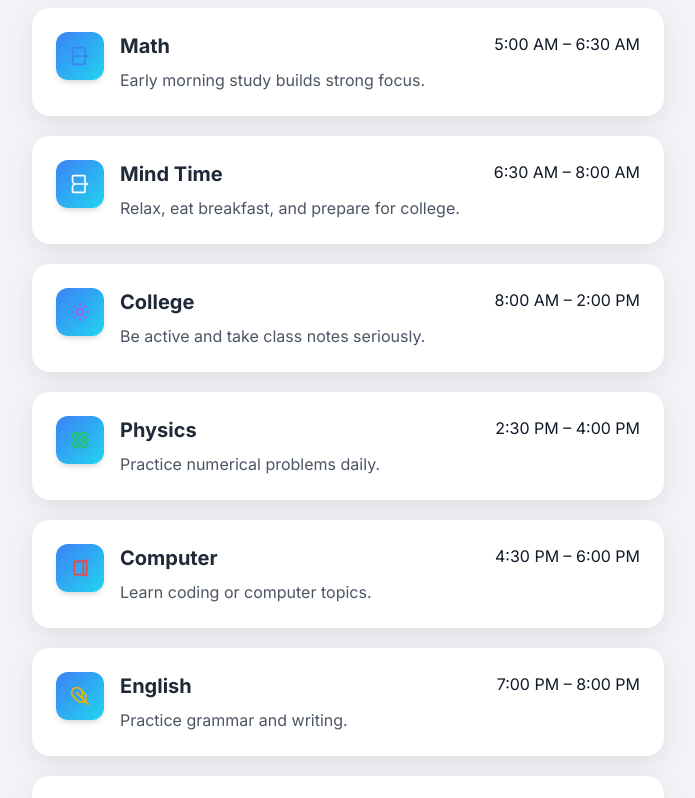
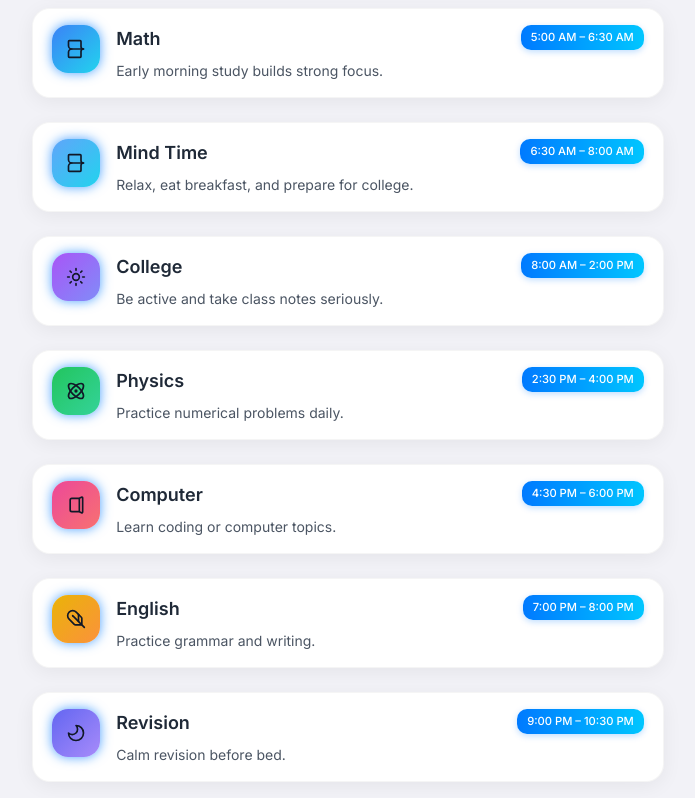
Before and after one commit to tech242242/dailytask, a React (Vite) app: page / in a window 1280 px wide. Shown: the part 700-1498 px from the top of the page, without its empty margins (292-987 px from the left). Built offline with nearby package versions, Linux system fonts and the light colour scheme.

Commit message:
Update ScheduleList.jsx

```diff
--- a/src/components/ScheduleList.jsx
+++ b/src/components/ScheduleList.jsx
@@ -9,49 +9,119 @@ import {
   Feather,
   Moon,
   Home,
-  Sunrise,
-  Sunset,
-  Utensils,
   Dumbbell,
   Sandwich,
+  Utensils,
   Bed,
 } from "lucide-react";
 
 export default function ScheduleList() {
-  // Map each area to an icon
   const iconMap = {
-    Math: <BookOpen className="w-5 h-5 text-blue-500" />,
-    "Free / Mind Time (Morning)": <Coffee className="w-5 h-5 text-teal-500" />,
-    College: <Sun className="w-5 h-5 text-purple-500" />,
-    Physics: <Atom className="w-5 h-5 text-green-500" />,
-    Computer: <Laptop className="w-5 h-5 text-red-500" />,
-    English: <Feather className="w-5 h-5 text-yellow-500" />,
-    Revision: <Moon className="w-5 h-5 text-indigo-500" />,
-    "Free / Family Time": <Home className="w-5 h-5 text-teal-500" />,
-    "Free / Exercise Time": <Dumbbell className="w-5 h-5 text-teal-500" />,
-    "Free / Lunch Break": <Sandwich className="w-5 h-5 text-teal-500" />,
-    "Dinner / Relax": <Utensils className="w-5 h-5 text-teal-500" />,
-    "💤 Rest & Sleep": <Bed className="w-5 h-5 text-gray-500" />,
+    Math: <BookOpen className="w-5 h-5" />,
+    "Free / Mind Time (Morning)": <Coffee className="w-5 h-5" />,
+    College: <Sun className="w-5 h-5" />,
+    Physics: <Atom className="w-5 h-5" />,
+    Computer: <Laptop className="w-5 h-5" />,
+    English: <Feather className="w-5 h-5" />,
+    Revision: <Moon className="w-5 h-5" />,
+    "Free / Family Time": <Home className="w-5 h-5" />,
+    "Free / Exercise Time": <Dumbbell className="w-5 h-5" />,
+    "Free / Lunch Break": <Sandwich className="w-5 h-5" />,
+    "Dinner / Relax": <Utensils className="w-5 h-5" />,
+    "💤 Rest & Sleep": <Bed className="w-5 h-5" />,
+  };
+
+  const getColor = (area) => {
+    const colors = {
+      Math: "from-blue-500 to-cyan-400",
+      Physics: "from-green-500 to-emerald-400",
+      Computer: "from-pink-500 to-red-400",
+      English: "from-yellow-500 to-orange-400",
+      Revision: "from-indigo-500 to-violet-400",
+      College: "from-purple-500 to-indigo-400",
+      "Free / Family Time": "from-teal-500 to-green-400",
+      "Free / Exercise Time": "from-cyan-500 to-blue-400",
+      "Free / Mind Time (Morning)": "from-amber-500 to-yellow-400",
+      "Free / Lunch Break": "from-orange-500 to-amber-400",
+      "Dinner / Relax": "from-rose-500 to-pink-400",
+      "💤 Rest & Sleep": "from-gray-400 to-slate-500",
+    };
+    return colors[area] || "from-blue-400 to-cyan-400";
   };
 
   return (
-    <div className="space-y-5">
+    <div className="schedule-list space-y-6 fade-in">
       {schedule.map((item, index) => (
-        <div key={index} className="schedule-card ios-card p-5 fade-in">
+        <div key={index} className="schedule-card">
           <div className="flex items-start">
-            <div className="task-icon mr-4 flex items-center justify-center bg-gradient-to-br from-blue-500 to-cyan-400 text-white shadow-md rounded-xl w-12 h-12">
+            <div
+              className={`task-icon bg-gradient-to-br ${getColor(
+                item.area
+              )} shadow-md rounded-2xl w-12 h-12 flex items-center justify-center glow`}
+            >
               {iconMap[item.area] || <BookOpen className="w-5 h-5" />}
             </div>
-            <div className="flex-1">
+
+            <div className="flex-1 ml-4">
               <div className="flex justify-between items-start mb-2">
-                <h3 className="text-xl font-bold text-gray-800">{item.area}</h3>
+                <h3 className="text-lg font-semibold text-gray-800">
+                  {item.area}
+                </h3>
                 <span className="time-badge">{item.time}</span>
               </div>
-              <p className="text-gray-600">{item.note}</p>
+              <p className="text-gray-600 text-sm">{item.note}</p>
             </div>
           </div>
         </div>
       ))}
+
+      <style>{`
+        /* Main schedule card */
+        .schedule-card {
+          background: white;
+          border-radius: 18px;
+          padding: 1rem 1.2rem;
+          box-shadow: 0 4px 20px rgba(0,0,0,0.06);
+          border: 1px solid rgba(0,0,0,0.04);
+          transition: all 0.3s ease;
+        }
+        .schedule-card:hover {
+          transform: translateY(-3px);
+          box-shadow: 0 10px 25px rgba(0,122,255,0.15);
+        }
+
+        .time-badge {
+          background: linear-gradient(90deg, #007aff, #00c6ff);
+          color: white;
+          font-size: 0.7rem;
+          padding: 4px 10px;
+          border-radius: 10px;
+          font-weight: 500;
+          box-shadow: 0 2px 6px rgba(0,122,255,0.25);
+        }
+
+        .glow {
+          animation: glowPulse 2s infinite alternate;
+        }
+        @keyframes glowPulse {
+          from { box-shadow: 0 0 6px rgba(0,122,255,0.4); }
+          to { box-shadow: 0 0 12px rgba(0,122,255,0.7); }
+        }
+
+        /* Smooth fade-in animation */
+        .fade-in {
+          opacity: 0;
+          animation: fadeIn 0.7s ease forwards;
+        }
+        @keyframes fadeIn {
+          from { opacity: 0; transform: translateY(15px); }
+          to { opacity: 1; transform: translateY(0); }
+        }
+
+        .schedule-list {
+          position: relative;
+        }
+      `}</style>
     </div>
   );
 }
```
